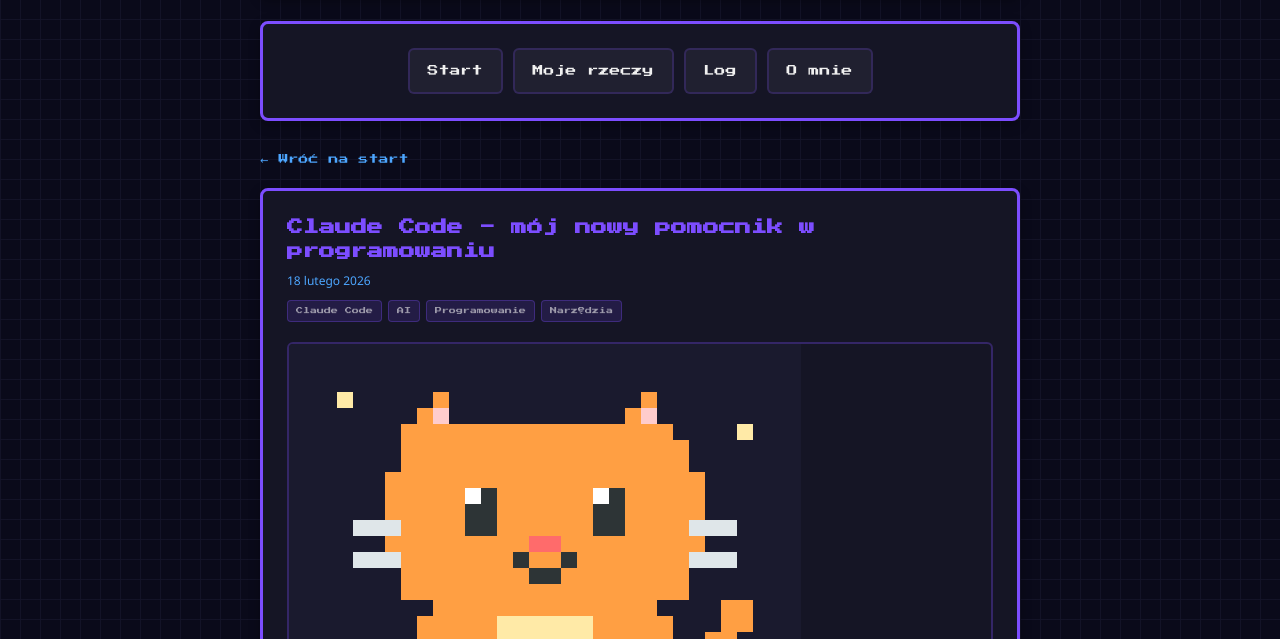
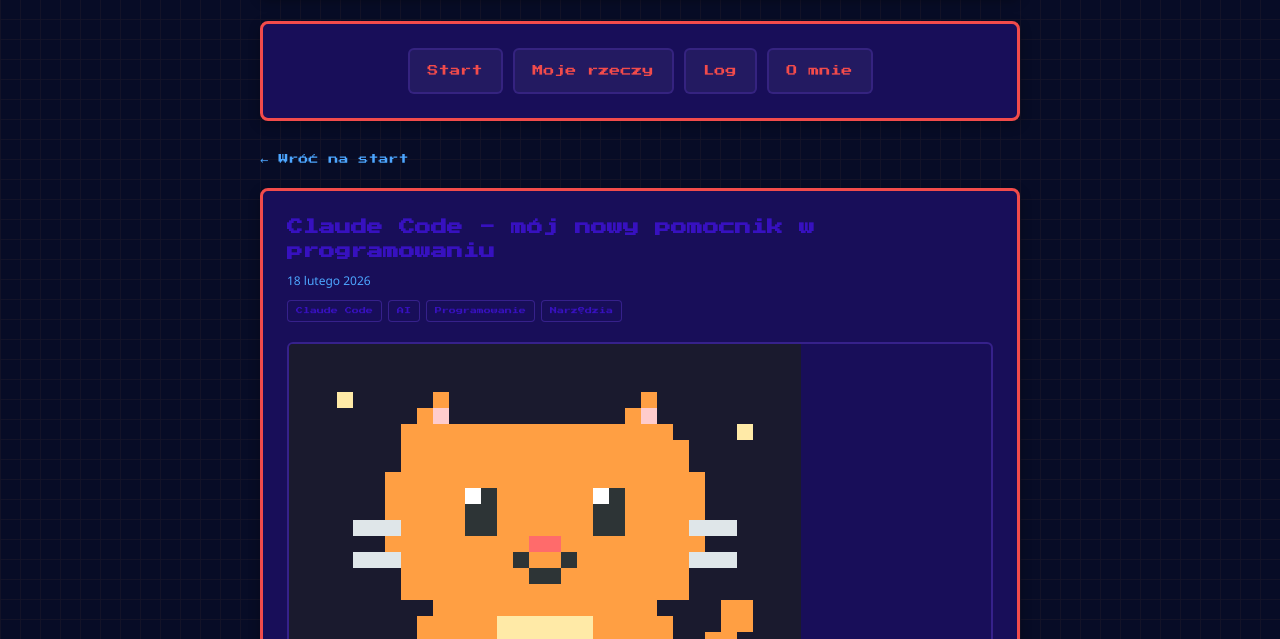
Before and after one commit to psekiewicz/pixelinventor, a plain HTML site: page website/blog/2026-02-18-claude-code.html in a window 1280 px wide. Shown: the part 161-800 px from the top of the page. Drawn offline with Linux system fonts and the light colour scheme.

Commit message:
Update style.css with new color pallete
: 3

```diff
--- a/website/css/style.css
+++ b/website/css/style.css
@@ -2,17 +2,16 @@
 
 /* --- Variables --- */
 :root {
-  --bg: #0a0a1a;
-  --card-bg: #151525;
-  --purple: #7c4dff;
-  --purple-dark: #5e2ca5;
-  --purple-glow: rgba(124, 77, 255, 0.15);
+  --bg: #070C26;
+  --card-bg: #180E59;
+  --purple: #3711BF;
+  --purple-dark: #280D8C;
   --blue: #4da6ff;
   --yellow: #ffcc00;
   --green: #00cc66;
-  --text: #f0f0f0;
-  --text-dim: rgba(240, 240, 240, 0.6);
-  --border: #7c4dff;
+  --text: #F24B4B;
+  --text-dim: #3711BF;
+  --border: #F24B4B;
   --max-width: 800px;
 }
 
@@ -38,7 +37,6 @@ img {
   max-width: 100%;
   height: auto;
   display: block;
-  image-rendering: pixelated;
 }
 
 a { color: var(--blue); text-decoration: none; transition: color 0.15s; }
@@ -415,7 +413,7 @@ h1, h2, h3 { font-family: "Press Start 2P", cursive; line-height: 1.5; }
 .links a {
   font-size: 13px;
   padding: 10px 18px;
-  background: var(--purple-glow);
+  background: var(--card-bg);
   border: 2px solid rgba(124, 77, 255, 0.3);
   border-radius: 6px;
   color: var(--text);
@@ -492,7 +490,7 @@ h1, h2, h3 { font-family: "Press Start 2P", cursive; line-height: 1.5; }
   font-size: 7px;
   padding: 4px 8px;
   border-radius: 4px;
-  background: var(--purple-glow);
+  background: var(--card-bg);
   border: 1px solid rgba(124, 77, 255, 0.3);
   color: var(--text-dim);
 }
```
